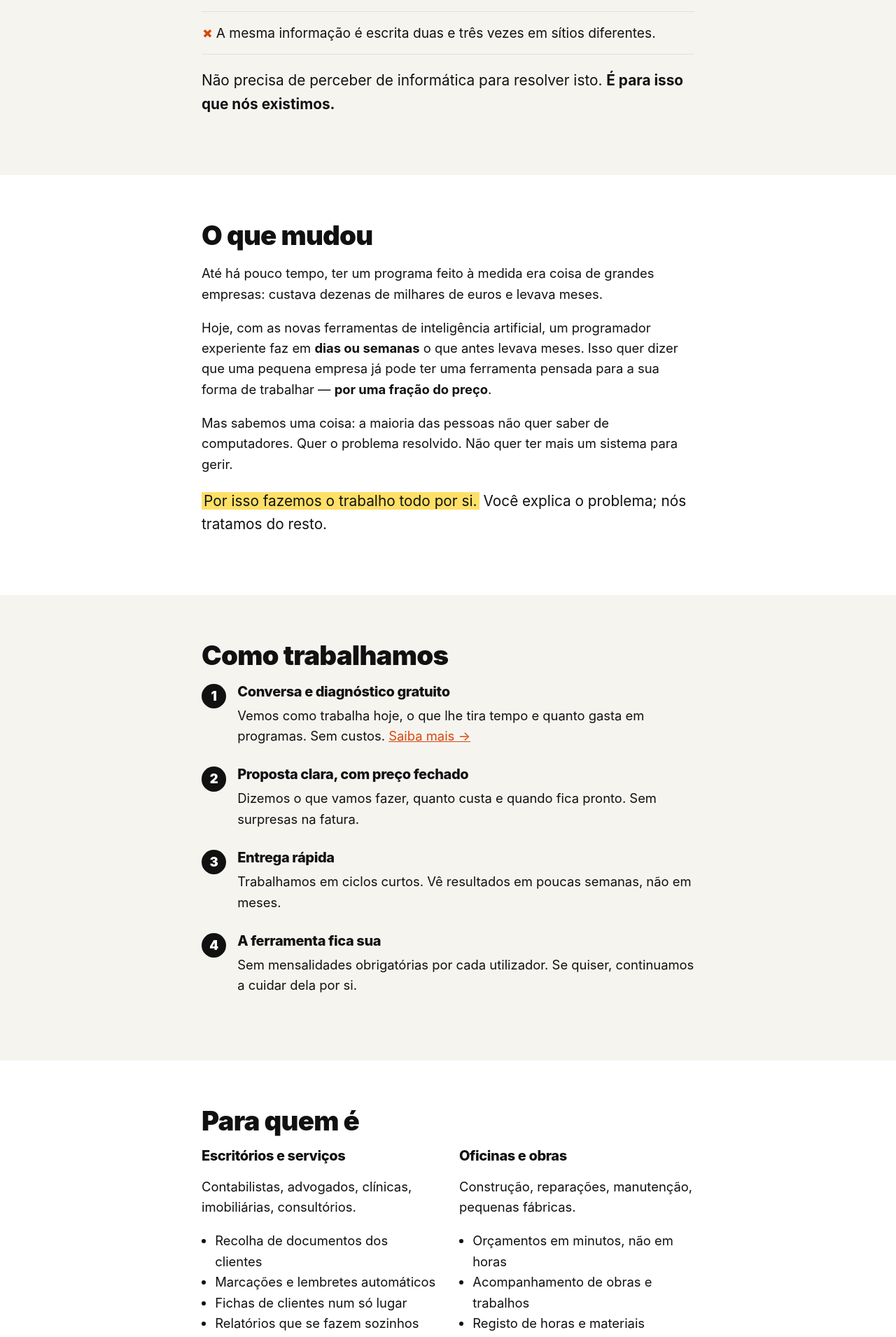
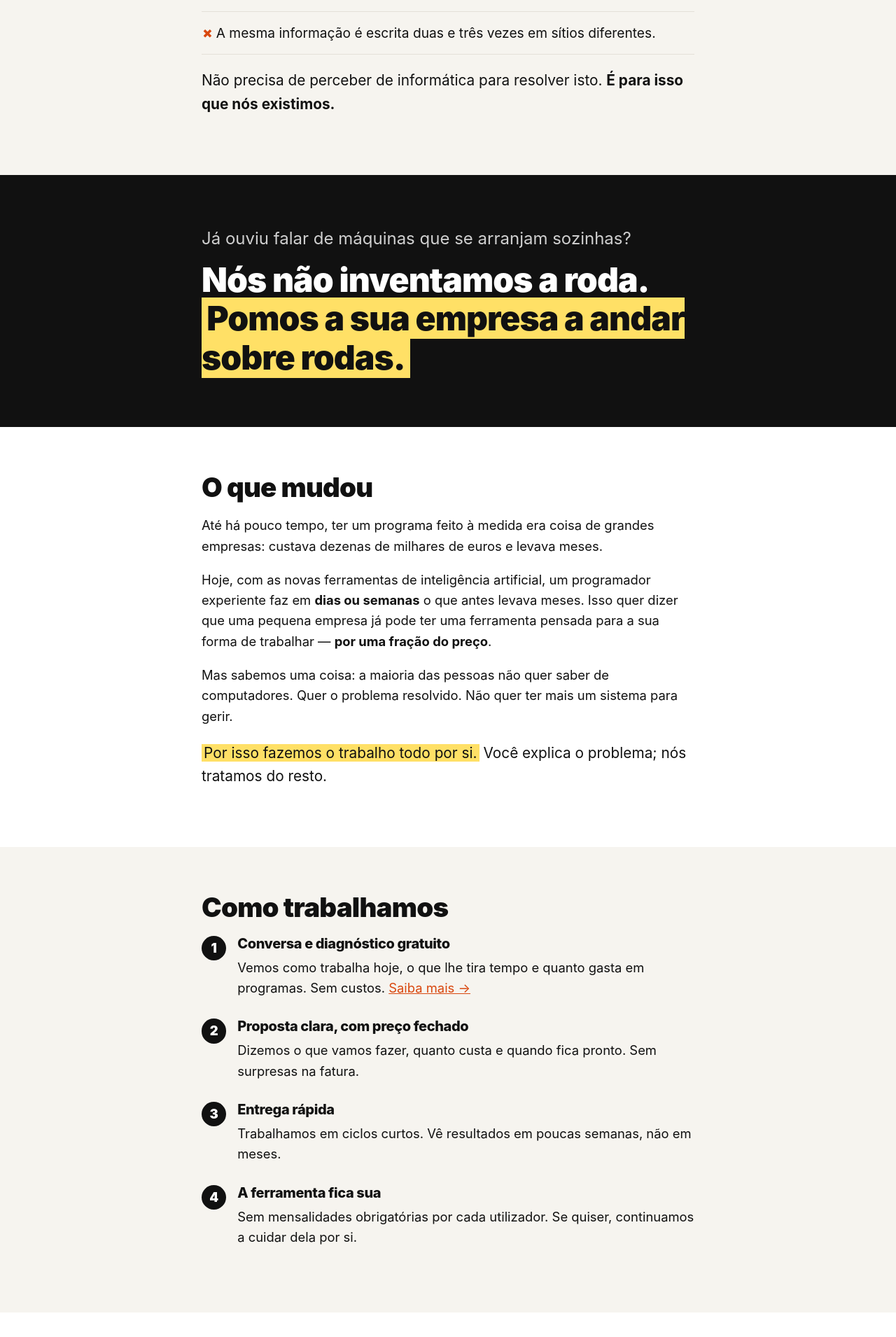
Before and after one commit to frenesim/formiga-galatica, a Jekyll site: the page built from index.html, in a window 1280 px wide. Shown: the part 1171-3081 px from the top of the page at 70% size. Built offline with Jekyll 4.4.1, drawn with Linux system fonts in a browser that asks for light colours.

Commit message:
Add second slogan band (máquinas que se arranjam sozinhas / andar sobre rodas)
Co-Authored-By: Claude Opus 5.5 <noreply@anthropic.com>
Claude-Session: https://claude.ai/code/session_01RpUuFxxwJvYKXy5RyozoNQ

```diff
--- a/assets/css/style.css
+++ b/assets/css/style.css
@@ -115,3 +115,9 @@ form input:focus, form textarea:focus { outline: none; border-color: var(--accen
 .work .meta { margin: 0 0 .25rem; font-size: .9rem; text-transform: uppercase; letter-spacing: .04em; }
 .work ul { padding-left: 1.2rem; }
 .work li { margin-bottom: .4rem; }
+
+/* Second slogan band */
+.slogan { background: var(--ink); color: var(--bg); padding: 4.5rem 0; }
+.slogan-q { font-size: clamp(1.2rem, 3vw, 1.5rem); margin: 0 0 .75rem; opacity: .8; }
+.slogan-a { font-size: clamp(1.9rem, 5.5vw, 3rem); font-weight: 900; line-height: 1.15; letter-spacing: -0.02em; margin: 0; }
+.slogan mark { background: #ffe066; color: #111; }
--- a/index.html
+++ b/index.html
@@ -25,6 +25,13 @@ title: Informática simples para pequenas empresas
       <li>A mesma informação é escrita duas e três vezes em sítios diferentes.</li>
     </ul>
     <p class="lead">Não precisa de perceber de informática para resolver isto. <strong>É para isso que nós existimos.</strong></p>
+  </div>
+</section>
+
+<section class="slogan">
+  <div class="wrap">
+    <p class="slogan-q">Já ouviu falar de máquinas que se arranjam sozinhas?</p>
+    <p class="slogan-a">Nós não inventamos a roda. <mark>Pomos a sua empresa a andar sobre rodas.</mark></p>
   </div>
 </section>
 
```
Also changed, not shown: en/index.html (+7 -0 lines).
